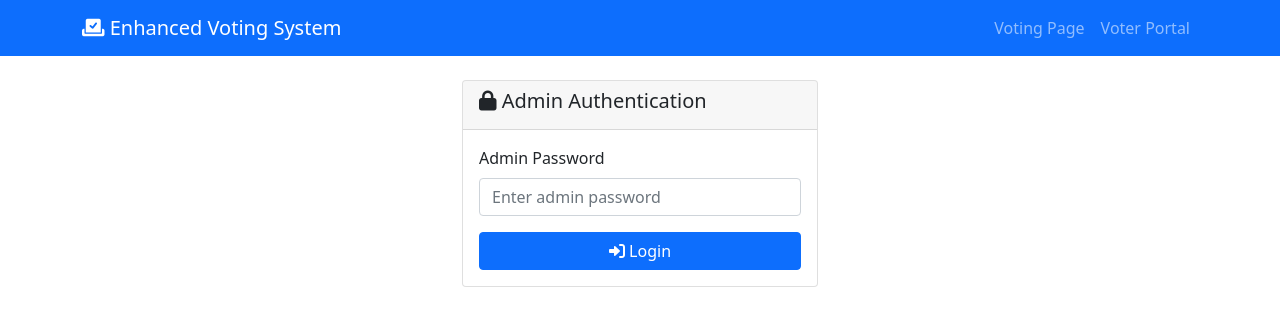
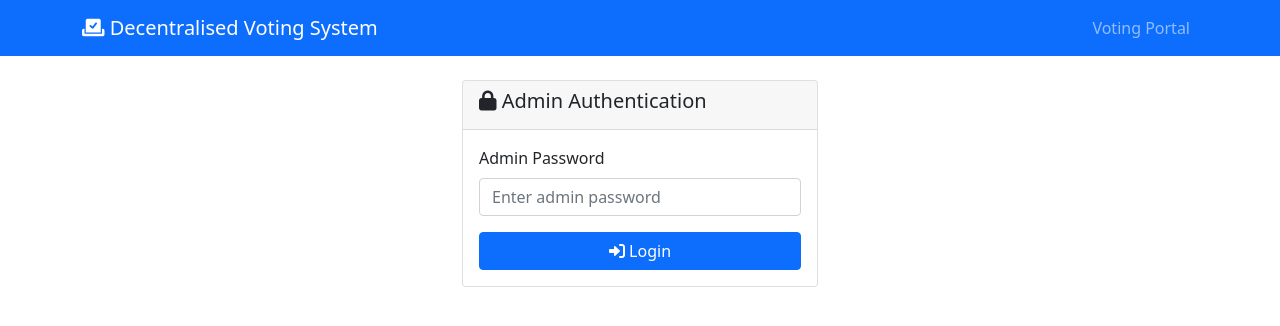
Before and after one commit to sheshav123/voting-system, a Flask app: page /admin in a window 1280 px wide. Shown: the top 326 px of the page. Run offline with Flask 3, Linux system fonts and the light colour scheme; some libraries are stand-ins or nearby versions.

Commit message:
Rebrand system from 'Enhanced/Unified' to 'Decentralised Voting System'
- Renamed 'Unified Voting Portal' to 'Decentralised Voting Portal'
- Renamed 'Enhanced Voting System' to 'Decentralised Voting System'
- Updated all template titles and navigation branding
- Removed duplicate voting portal link from admin panel navbar
- Renamed all files to reflect new branding:
  - enhanced_voting_app.py → decentralised_voting_app.py
  - unified_voter_portal.html → decentralised_voter_portal.html
  - enhanced_admin.html → decentralised_admin.html
  - unified_voter_portal.js → decentralised_voter_portal.js
  - enhanced_admin.js → decentralised_admin.js
- Updated all references in README, LICENSE, Procfile, and app.json
- Updated class names and comments to match new branding
- Maintained all functionality while improving branding consistency

```diff
--- a/app.json
+++ b/app.json
@@ -1,6 +1,6 @@
 {
-  "name": "Enhanced Voting System",
-  "description": "A secure voting application with Firebase integration and Google authentication",
+  "name": "Decentralised Voting System",
+  "description": "A secure decentralised voting application with Firebase integration and Google authentication",
   "repository": "https://github.com/yourusername/voting-system",
   "keywords": ["python", "flask", "voting", "firebase", "authentication"],
   "env": {
--- a/enhanced_voting_app.py
+++ b/decentralised_voting_app.py
@@ -1,6 +1,6 @@
 #!/usr/bin/env python3
 """
-Enhanced Voting System with Election Management
+Decentralised Voting System with Election Management
 Features:
 - Add/Delete Candidates
 - Start/Stop Elections
@@ -23,7 +23,7 @@ from firebase_auth_integration import firebase_auth_service
 from firebase_database_service import firebase_db
 
 app = Flask(__name__)
-app.secret_key = 'enhanced_voting_system_2024'
+app.secret_key = 'decentralised_voting_system_2024'
 app.config['SESSION_COOKIE_SECURE'] = False
 app.config['SESSION_COOKIE_HTTPONLY'] = True
 app.config['SESSION_COOKIE_SAMESITE'] = 'Lax'
@@ -57,7 +57,7 @@ for file_path in [VOTERS_FILE, CANDIDATES_FILE, VOTES_FILE, ELECTIONS_FILE, OTP_
             else:
                 json.dump({}, f)
 
-class EnhancedVotingSystem:
+class DecentralisedVotingSystem:
     def __init__(self):
         pass
 
@@ -384,7 +384,7 @@ voting_system = firebase_db
 # Routes
 @app.route('/')
 def index():
-    return render_template('unified_voter_portal.html')
+    return render_template('decentralised_voter_portal.html')
 
 @app.route('/voter-portal')
 def voter_portal():
@@ -396,7 +396,7 @@ def voting_page():
 
 @app.route('/admin')
 def admin_panel():
-    return render_template('enhanced_admin.html')
+    return render_template('decentralised_admin.html')
 
 # Google Sign-In Authentication Routes
 @app.route('/verify-google-token', methods=['POST'])
@@ -567,7 +567,7 @@ def upload_photo():
     except Exception as e:
         return jsonify({'success': False, 'message': str(e)})
 
-# Additional routes for enhanced functionality
+# Additional routes for decentralised functionality
 @app.route('/election-status')
 def election_status():
     try:
@@ -960,7 +960,7 @@ def load_voters():
     except Exception as e:
         return jsonify({'success': False, 'message': str(e)})
 
-# Additional routes for unified voter portal
+# Additional routes for decentralised voter portal
 @app.route('/check-voter', methods=['POST'])
 def check_voter():
     try:
@@ -1127,7 +1127,7 @@ def admin_logout():
 if __name__ == '__main__':
     import os
 
-    print("🗳️  Unified Voting Portal System")
+    print("🗳️  Decentralised Voting Portal System")
     print("=" * 40)
 
     # Get port from environment variable (for Heroku/Railway/etc)
@@ -1144,7 +1144,7 @@ if __name__ == '__main__':
         print("🔑 Admin Password: admin123")
 
     print("=" * 40)
-    print("✨ Unified Features:")
+    print("✨ Decentralised Features:")
     print("   • Google Sign-In authentication")
     print("   • Email-based voter verification")
     print("   • Single portal for all voting activities")
--- a/static/js/enhanced_admin.js
+++ b/static/js/decentralised_admin.js
@@ -1,4 +1,4 @@
-// Enhanced Admin Panel JavaScript
+// Decentralised Admin Panel JavaScript
 
 // Initialize on page load
 document.addEventListener('DOMContentLoaded', function() {
--- a/static/js/unified_voter_portal.js
+++ b/static/js/decentralised_voter_portal.js
@@ -1,4 +1,4 @@
-// Unified Voter Portal JavaScript with Firebase OTP and Voting Integration
+// Decentralised Voter Portal JavaScript with Firebase OTP and Voting Integration
 
 // Firebase Configuration for Google Sign-In
 const firebaseConfig = {
--- a/templates/enhanced_admin.html
+++ b/templates/decentralised_admin.html
@@ -3,7 +3,7 @@
 <head>
     <meta charset="UTF-8">
     <meta name="viewport" content="width=device-width, initial-scale=1.0">
-    <title>Enhanced Admin Panel - Voting System</title>
+    <title>Decentralised Admin Panel - Voting System</title>
     <link href="https://cdn.jsdelivr.net/npm/bootstrap@5.1.3/dist/css/bootstrap.min.css" rel="stylesheet">
     <link href="https://cdnjs.cloudflare.com/ajax/libs/font-awesome/6.0.0/css/all.min.css" rel="stylesheet">
     <style>
@@ -17,10 +17,9 @@
 <body>
     <nav class="navbar navbar-expand-lg navbar-dark bg-primary">
         <div class="container">
-            <a class="navbar-brand" href="/"><i class="fas fa-vote-yea"></i> Enhanced Voting System</a>
+            <a class="navbar-brand" href="/"><i class="fas fa-vote-yea"></i> Decentralised Voting System</a>
             <div class="navbar-nav ms-auto">
-                <a class="nav-link" href="/">Voting Page</a>
-                <a class="nav-link" href="/voter-portal">Voter Portal</a>
+                <a class="nav-link" href="/">Voting Portal</a>
             </div>
         </div>
     </nav>
@@ -310,6 +309,6 @@
     </div>
 
     <script src="https://cdn.jsdelivr.net/npm/bootstrap@5.1.3/dist/js/bootstrap.bundle.min.js"></script>
-    <script src="/static/js/enhanced_admin.js"></script>
+    <script src="/static/js/decentralised_admin.js"></script>
 </body>
 </html>
```
Also changed, not shown: templates/decentralised_voter_portal.html (renamed from templates/unified_voter_portal.html, +4 -4 lines), .github/workflows/deploy.yml, README.md, 2 other files.
